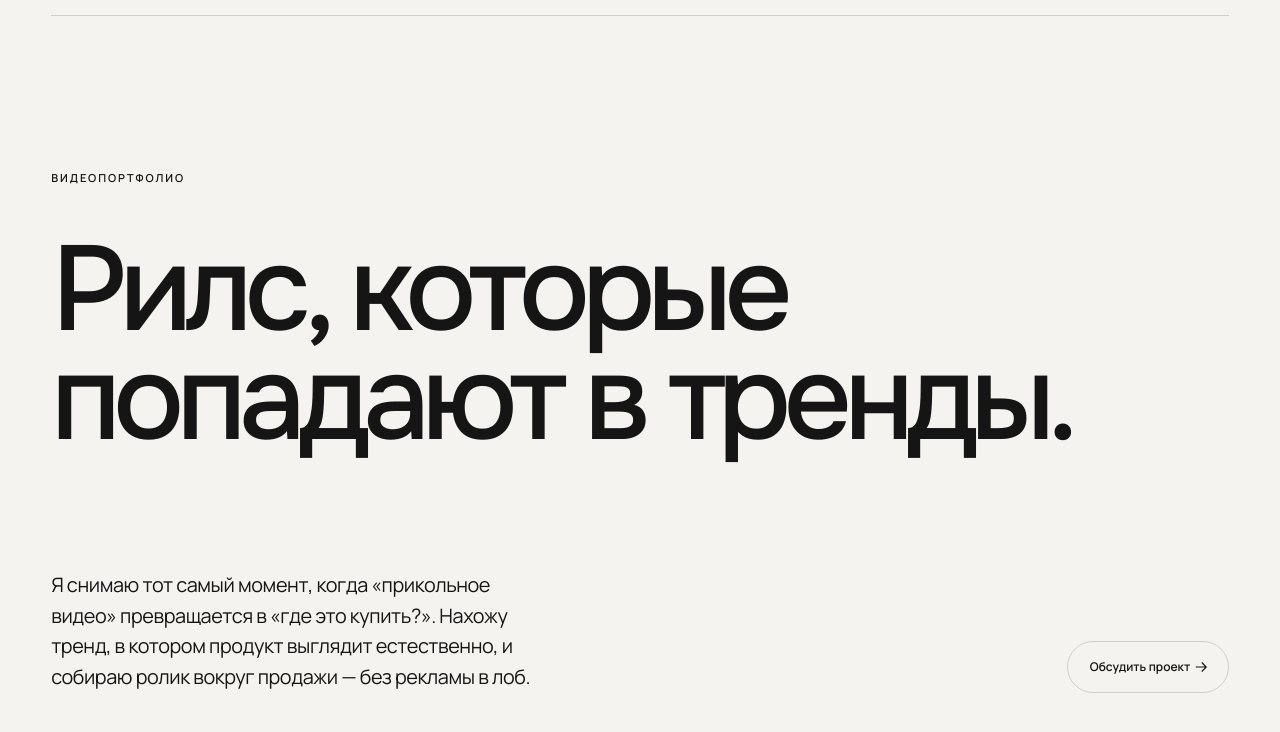
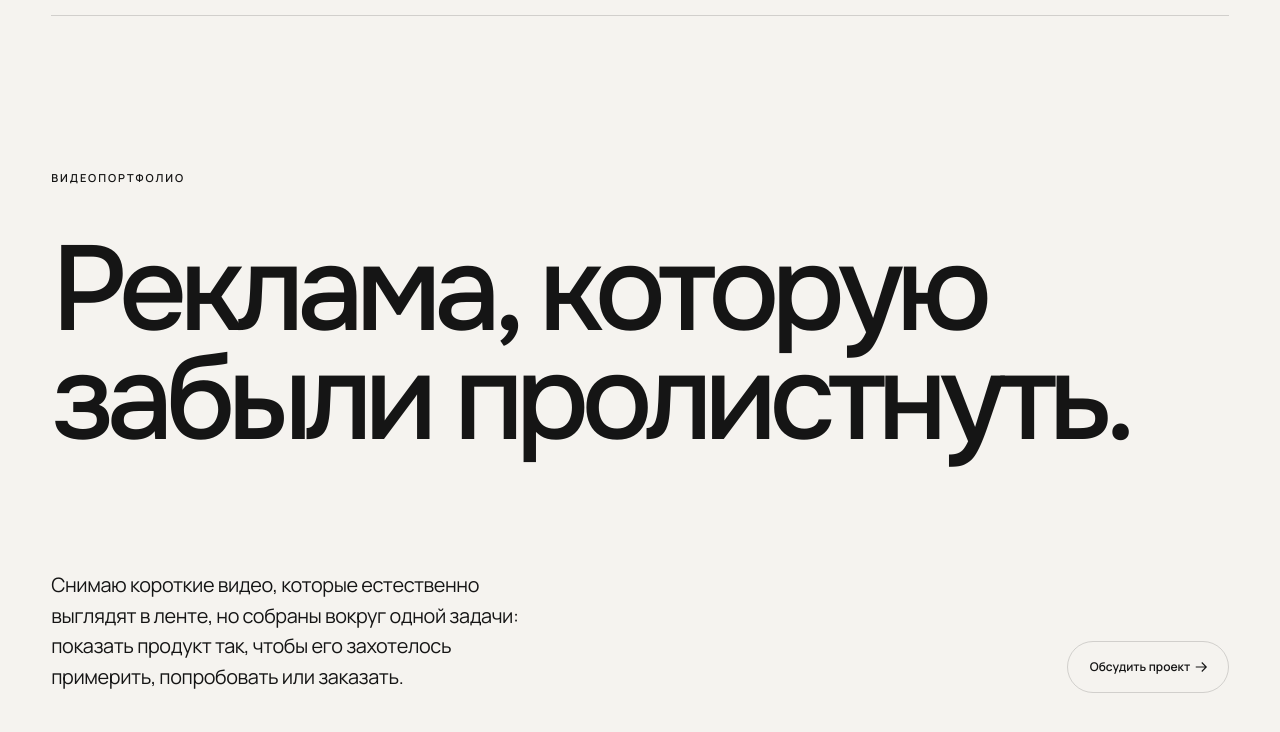
Before and after one commit to irenpo/reels-portfolio, a website built with Vite: page index.html in a window 1280 px wide. Shown: the part 68-800 px from the top of the page. Built offline with nearby package versions, Linux system fonts and the light colour scheme.

Commit message:
Refine portfolio messaging

```diff
--- a/src/data.ts
+++ b/src/data.ts
@@ -10,9 +10,9 @@ export const profile = {
   name: 'Ваше имя',
   mark: 'REELS / 26',
   eyebrow: 'Видеопортфолио',
-  heading: 'Рилс, которые попадают в тренды.',
+  heading: 'Реклама, которую забыли пролистнуть.',
   description:
-    'Я снимаю тот самый момент, когда «прикольное видео» превращается в «где это купить?». Нахожу тренд, в котором продукт выглядит естественно, и собираю ролик вокруг продажи — без рекламы в лоб.',
+    'Снимаю короткие видео, которые естественно выглядят в ленте, но собраны вокруг одной задачи: показать продукт так, чтобы его захотелось примерить, попробовать или заказать.',
   telegram: 'https://t.me/irenpo',
   telegramName: '@irenpo',
   phone: '+79267088226',
```
Also changed, not shown: index.html (+1 -1 lines).
